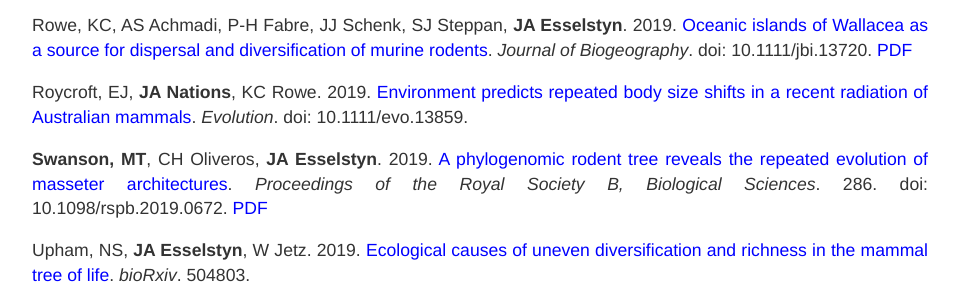
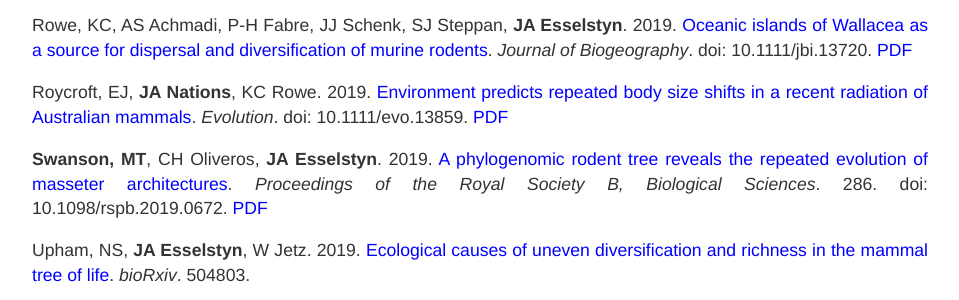
Before and after one commit to esselstyn/esselstyn.github.io, a Jekyll site: the page built from publications.md, in a window 1280 px wide and 900 px high, scrolled down 687 px. Shown: the part 153-453 px from the top of the window, without its empty margins (160-1119 px from the left). Built offline with Jekyll 4.4.1, drawn with Linux system fonts in a browser that asks for light colours.

Commit message:
updated pubs

```diff
--- a/publications.md
+++ b/publications.md
@@ -22,7 +22,7 @@
 
 Rowe, KC, AS Achmadi, P-H Fabre, JJ Schenk, SJ Steppan, **JA Esselstyn**. 2019. [Oceanic islands of Wallacea as a source for dispersal and diversification of murine rodents](https://doi.org/10.1111/jbi.13720). _Journal of Biogeography_. doi: 10.1111/jbi.13720. [PDF](publications/2019/Rowe-2019.pdf)
 
-Roycroft, EJ, **JA Nations**, KC Rowe. 2019. [Environment predicts repeated body size shifts in a recent radiation of Australian mammals](https://doi.org/10.1111/evo.13859). _Evolution_. doi: 10.1111/evo.13859.
+Roycroft, EJ, **JA Nations**, KC Rowe. 2019. [Environment predicts repeated body size shifts in a recent radiation of Australian mammals](https://doi.org/10.1111/evo.13859). _Evolution_. doi: 10.1111/evo.13859. [PDF](publications/2019/Roycroft-2019.pdf)
 
 **Swanson, MT**, CH Oliveros, **JA Esselstyn**. 2019. [A phylogenomic rodent tree reveals the repeated evolution of masseter architectures](https://doi.org/10.1098/rspb.2019.0672). _Proceedings of the Royal Society B, Biological Sciences_. 286. doi: 10.1098/rspb.2019.0672. [PDF](publications/2019/Swanson-2019.pdf)
 
```
Also changed, not shown: 1 other file.
